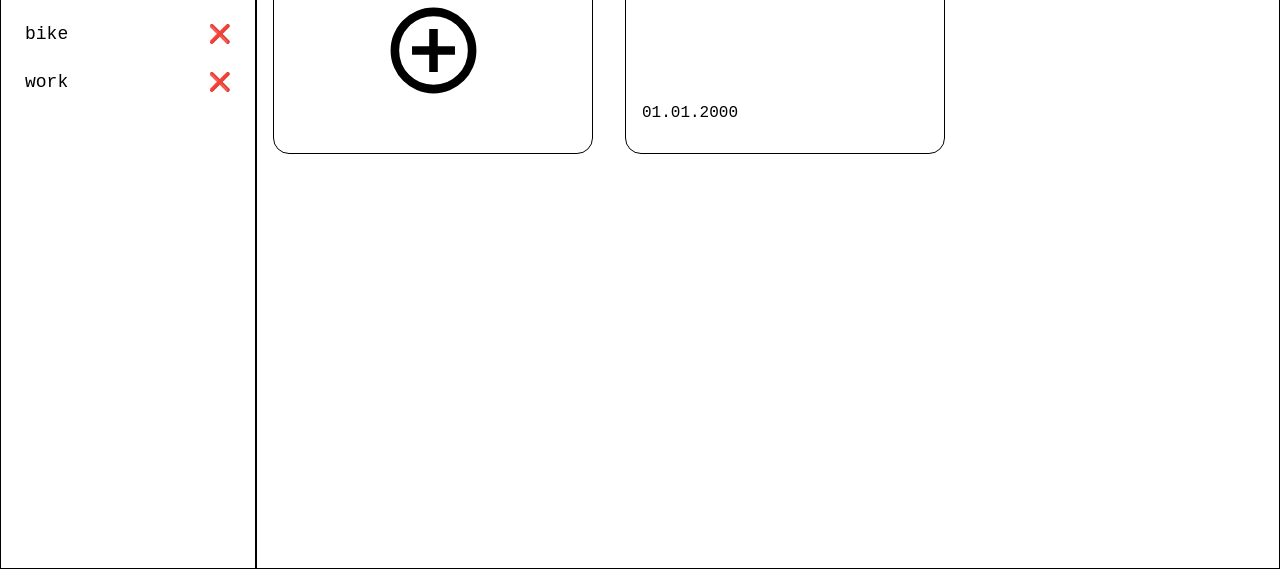
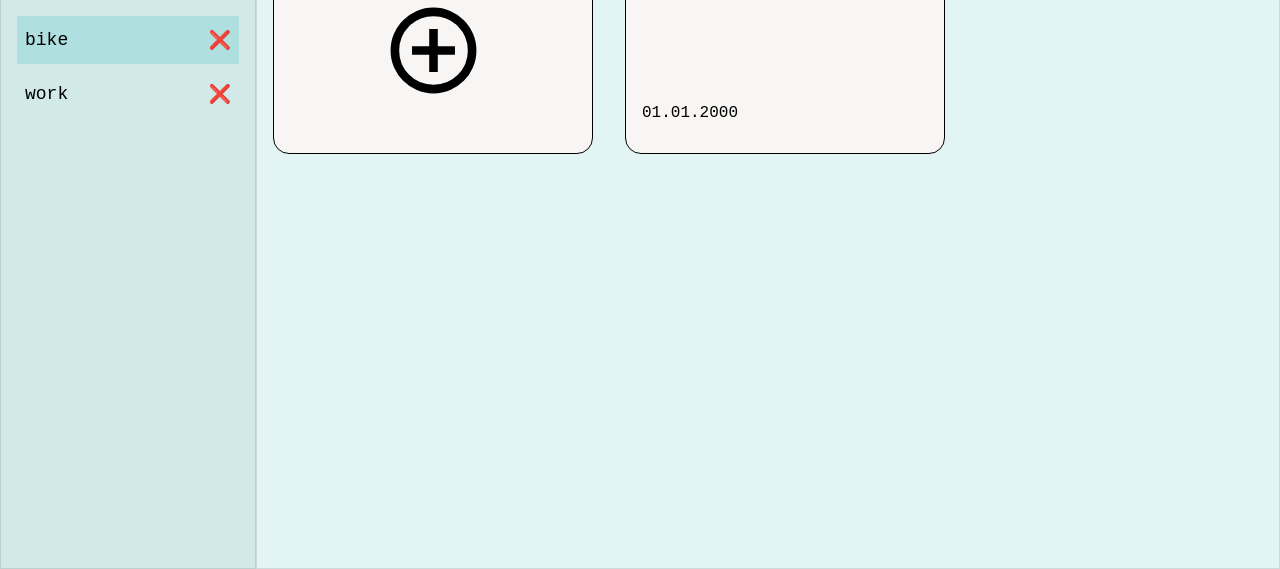
Before and after one commit to Relyful/odinToDoList, a website built with webpack: page src/index.html in a window 1280 px wide. Shown: the part 231-800 px from the top of the page. Built offline with nearby package versions, Linux system fonts and the light colour scheme.

Commit message:
add active and hover effects

```diff
--- a/src/index.js
+++ b/src/index.js
@@ -3,6 +3,9 @@ import drawAllProjects from './js/drawAllProjects.js';
 import drawAllToDo from './js/drawAllToDo.js';
 import newProjDialog from './js/newProjDialog.js';
 import { loadProjectsFromStorage, loadToDosFromStorage } from './js/storageSaveLoad.js';
+
+
+sessionStorage.setItem("lastClickedProj", "0");
 
 newProjDialog();
 
--- a/src/js/drawAllProjects.js
+++ b/src/js/drawAllProjects.js
@@ -5,6 +5,8 @@ import projectsContainer from './projectContainer.js';
 export default function drawAllProjects(array = projectsContainer.projectsArray) {
     const main = document.querySelector('main');
     const nav = document.querySelector('nav > .navContainer');
+
+
     nav.replaceChildren();
     array.forEach(element => {
         let navRow = document.createElement('div');
@@ -14,10 +16,16 @@ export default function drawAllProjects(array = projectsContainer.projectsArray)
         projectButt.classList.add('projectButton');
         projectButt.innerText = element.name;
         projectButt.dataset.indexNumber = element.index;
-        projectButt.addEventListener('click', () => {
+        projectButt.addEventListener('click', (oriE) => {
             drawAllToDo(array.findIndex((e) => e.index === element.index));
+            if (sessionStorage.lastClickedProj) {
+                nav.children[sessionStorage.lastClickedProj].classList.remove("activeButt");
+            }
+            sessionStorage.setItem("lastClickedProj", array.findIndex((e) => e.index === element.index));
+            oriE.target.parentNode.classList.add("activeButt");
         })
         navRow.appendChild(projectButt);
+
 
 
         const deleteProjectButt = document.createElement('button');
@@ -31,5 +39,8 @@ export default function drawAllProjects(array = projectsContainer.projectsArray)
         })
         navRow.appendChild(deleteProjectButt);
         nav.appendChild(navRow);
+        if (sessionStorage.lastClickedProj) {
+            nav.children[sessionStorage.lastClickedProj].classList.add("activeButt");
+        }
     });
 }
--- a/src/styles.css
+++ b/src/styles.css
@@ -9,7 +9,7 @@
 }
 
 .container > * {
-    border: 1px solid black;
+    border: 1px solid rgba(0, 0, 0, 0.11);
 }
 
 .container {
@@ -23,6 +23,7 @@
 }
 
 header {
+    background-color: #C4DFDF;
     grid-column: 1 / 3;
 
     display: flex;
@@ -32,11 +33,16 @@ header {
 }
 
 nav {
+    background-color: #D2E9E9;
     display: flex;
     flex-direction: column;
     align-items: center;
     padding: 1rem;
     font-size: 18px;
+}
+
+.navRow {
+    margin: 6px 0 6px 0;
 }
 
 .projectsHeaderDiv {
@@ -55,21 +61,26 @@ nav {
     display: flex;
     justify-content: space-between;
     height: 3rem;
+    background-color: #D2E9E9;
 }
 
 .projectButton, .deleteProjectButton, #newProjButt {
+    background-color: transparent;
     transition: box-shadow .3s;
     margin: 0;
     border: none;
-    background-color: white;
     font-family: inherit;
     font-size: inherit;
     cursor: pointer;
 }
 
-.projectButton:hover, .deleteProjectButton:hover, #newProjButt:hover, .newTodoButton:hover, .toDoCard:hover {
-    box-shadow: 0 0 11px rgba(33,33,33,.2);
-    z-index: 1;
+.activeButt {
+    background-color: #b0dfdf;
+}
+
+.navRow:hover, .deleteProjectButton:hover, #newProjButt:hover, .newTodoButton:hover, .toDoCard:hover {
+    box-shadow: 0 0 11px rgba(33, 33, 33, 0.411);
+    z-index: 2;
 }
 
 .projectsHeader, .projectButton, .deleteProjectButton, #newProjButt {
@@ -83,12 +94,17 @@ nav {
 }
 
 main {
+    background-color: #E3F4F4;
     padding: 1rem;
     display: grid;
     grid-template-columns: repeat(auto-fit, 20rem);
     grid-template-rows: 13rem;
     grid-auto-rows: 13rem;
     gap: 2rem;
+}
+
+dialog {
+    border-radius: 20px;
 }
 
 #newProject {
@@ -135,12 +151,6 @@ main {
 }
 
 .newTodoButton {
-    transition: box-shadow .3s;
-    border: solid 1px black;
-    height: 13rem;
-    border-radius: 1rem;
-    cursor: pointer;
-
     display: flex;
     justify-content: center;
     align-items: center;
@@ -155,14 +165,17 @@ dialog#newProject::backdrop, dialog#newToDo::backdrop {
     background-color: rgba(77, 77, 77, 0.623);
 }
 
-.toDoCard {
+.newTodoButton, .toDoCard {
+    background-color: #F8F6F4;
     transition: box-shadow .3s;
-    padding: 0.5rem;
+    border: solid black 1px;
     height: 13rem;
     border-radius: 1rem;
-    border: solid black 1px;
     cursor: pointer;
+}
 
+.toDoCard {
+    padding: 0.5rem;
     display: grid;
     grid-template-columns: 1fr;
     grid-template-rows: 4fr 2fr;
```
